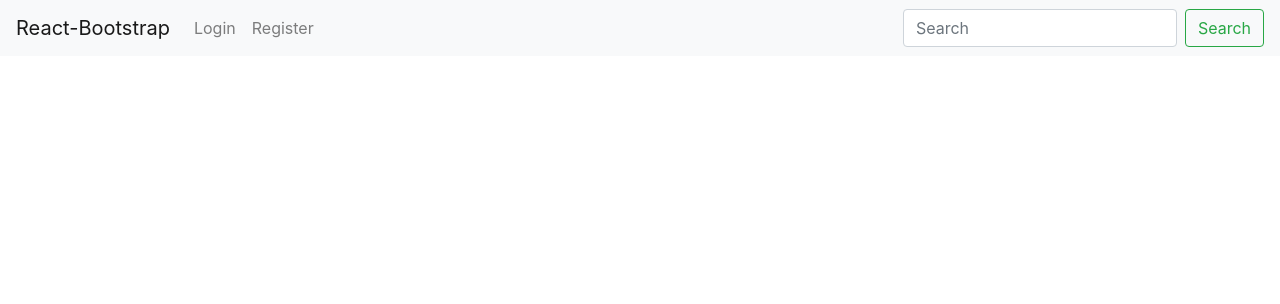
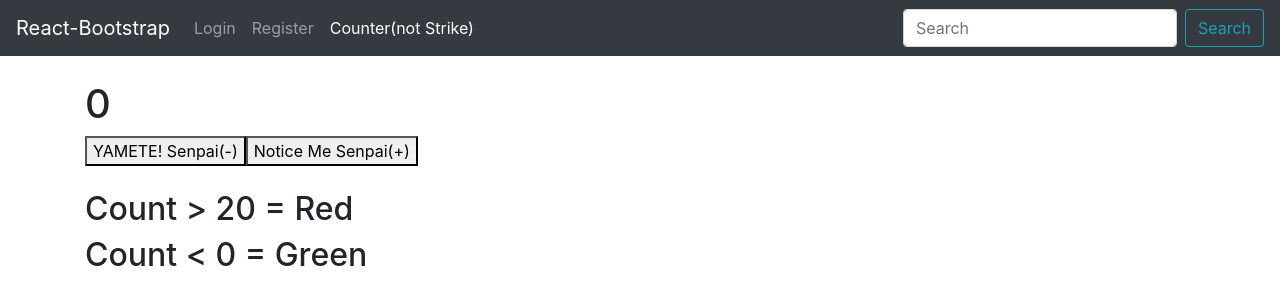
Before and after one commit to TheBossTH/numerical-react, a React (Create React App) app: page /counter in a window 1280 px wide. Shown: the top 304 px of the page. Built offline with nearby package versions, Linux system fonts and the light colour scheme.

Commit message:
homework: counter

```diff
--- a/src/App.js
+++ b/src/App.js
@@ -1,6 +1,7 @@
 import LoginPage from './pages/LoginPage'
 import RegisterPage from './pages/RegisterPage'
 import DynamicPage from './pages/DynamicPage'
+import CounterPage from './pages/CounterPage'
 import { BrowserRouter as Router, Switch, Route } from 'react-router-dom'
 import NavBar from './components/NavBar'
 function App() {
@@ -14,6 +15,9 @@ function App() {
                 <Route path={'/register'}>
                     <RegisterPage />
                 </Route>
+                <Route path={'/counter'}>
+                    <CounterPage />
+                </Route>
                 <Route path={'/:name,:nickname'}>
                     <DynamicPage />
                 </Route>
--- /dev/null
+++ b/src/components/FormCounter.js
@@ -0,0 +1,47 @@
+import { useState, useEffect } from 'react'
+import { Container } from 'react-bootstrap'
+
+const FormCounter = () => {
+    const [Cout, setCout] = useState({
+        numconter: 0,
+    })
+
+    useEffect(() => {
+        console.log('Mount Component')
+    }, [])
+
+    return (
+        <div>
+            <Container>
+                <br />
+                {Cout.numconter > 20 ? (
+                    <h1 className="text-danger">{Cout.numconter}</h1>
+                ) : Cout.numconter < 0 ? (
+                    <h1 className="text-success">{Cout.numconter}</h1>
+                ) : (
+                    <h1>{Cout.numconter}</h1>
+                )}
+                <button
+                    onClick={() => {
+                        setCout({ ...Cout, numconter: Cout.numconter - 1 })
+                    }}
+                >
+                    YAMETE! Senpai(-)
+                </button>
+                <button
+                    onClick={() => {
+                        setCout({ ...Cout, numconter: Cout.numconter + 1 })
+                    }}
+                >
+                    Notice Me Senpai(+)
+                </button>
+                <br />
+                <br />
+                <h2>Count &gt; 20 = Red</h2>
+                <h2>Count &lt; 0 = Green</h2>
+            </Container>
+        </div>
+    )
+}
+
+export default FormCounter
--- a/src/components/NavBar.js
+++ b/src/components/NavBar.js
@@ -2,7 +2,7 @@ import { Nav, Navbar, Form, FormControl, Button } from 'react-bootstrap'
 import { NavLink } from 'react-router-dom'
 const NavBar = () => {
     return (
-        <Navbar bg="light" expand="lg">
+        <Navbar bg="dark" expand="lg" variant="dark">
             <Navbar.Brand href="#home">React-Bootstrap</Navbar.Brand>
             <Navbar.Toggle aria-controls="basic-navbar-nav" />
             <Navbar.Collapse id="basic-navbar-nav">
@@ -13,6 +13,9 @@ const NavBar = () => {
                     <NavLink to="/register" className="nav-link">
                         Register
                     </NavLink>
+                    <NavLink to="/counter" className="nav-link">
+                        Counter(not Strike)
+                    </NavLink>
                 </Nav>
                 <Form inline>
                     <FormControl
@@ -20,7 +23,7 @@ const NavBar = () => {
                         placeholder="Search"
                         className="mr-sm-2"
                     />
-                    <Button variant="outline-success">Search</Button>
+                    <Button variant="outline-info">Search</Button>
                 </Form>
             </Navbar.Collapse>
         </Navbar>
--- /dev/null
+++ b/src/pages/CounterPage.js
@@ -0,0 +1,10 @@
+import FormCounter from '../components/FormCounter'
+const CounterPage = () => {
+    return (
+        <div>
+            <FormCounter />
+        </div>
+    )
+}
+
+export default CounterPage
```
